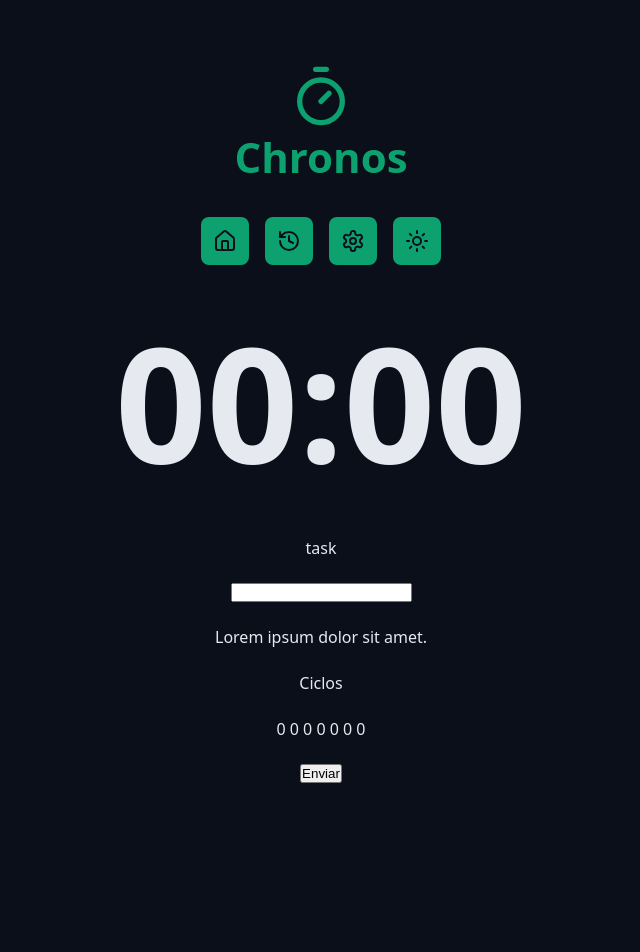
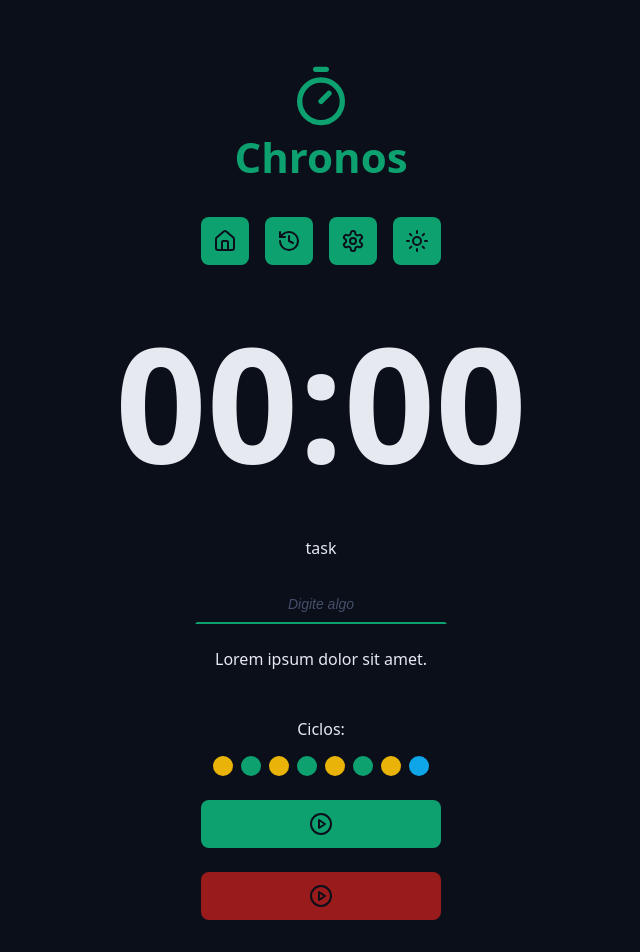
Before and after one commit to DavidRobersonN/chronos-pomodoro, a React (Vite) app: page / in a window 1280 px wide. Shown: the whole page, without its empty margins (319-959 px from the left). Before the commit the page ends 815 px from the top, so only its background shows below. Built offline with nearby package versions, Linux system fonts and the light colour scheme.

Commit message:
continuando com os componente, iniciando a criacao do componente botao

```diff
--- a/src/App.tsx
+++ b/src/App.tsx
@@ -5,6 +5,9 @@
 import { Menu } from './components/Menu';
 import { CountDown } from './components/CountDown';
 import { DefaultInput } from './components/DefaultInput';
+import { Cycles } from './components/Cycles';
+import { DefaultButton } from './components/DefaultButton';
+import { PlayCircleIcon } from 'lucide-react';
 
 export function App() {
   return (
@@ -24,20 +27,24 @@
       <Container>
         <form className='form' action=''>
           <div className='formRow'>
-            <DefaultInput id='meuInput' type='text' />
+            <DefaultInput
+              id='meuInput'
+              type='text'
+              labelText='task'
+              placeholder='Digite algo'
+            />
           </div>
 
           <div className='formRow'>
             <p>Lorem ipsum dolor sit amet.</p>
           </div>
 
-          <div className='formRow'>
-            <p>Ciclos</p>
-            <p>0 0 0 0 0 0 0</p>
-          </div>
+          <div className='formRow'></div>
+          <Cycles />
 
           <div className='formRow'>
-            <button>Enviar</button>
+            <DefaultButton icon={<PlayCircleIcon />} color='green' />
+            <DefaultButton icon={<PlayCircleIcon />} color='red' />
           </div>
         </form>
       </Container>
--- /dev/null
+++ b/src/components/Cycles/index.tsx
@@ -0,0 +1,19 @@
+import styles from './styles.module.css';
+
+export function Cycles() {
+  return (
+    <div className={styles.cycles}>
+      <span>Ciclos:</span>
+      <div className={styles.cyclesDots}>
+        <span className={`${styles.cycleDot} ${styles.workTime}`}> </span>
+        <span className={`${styles.cycleDot} ${styles.shortBreakTime}`}> </span>
+        <span className={`${styles.cycleDot} ${styles.workTime}`}> </span>
+        <span className={`${styles.cycleDot} ${styles.shortBreakTime}`}> </span>
+        <span className={`${styles.cycleDot} ${styles.workTime}`}> </span>
+        <span className={`${styles.cycleDot} ${styles.shortBreakTime}`}> </span>
+        <span className={`${styles.cycleDot} ${styles.workTime}`}> </span>
+        <span className={`${styles.cycleDot} ${styles.longBreakTime}`}> </span>
+      </div>
+    </div>
+  );
+}
--- /dev/null
+++ b/src/components/Cycles/styles.module.css
@@ -0,0 +1,31 @@
+.cycles {
+  display: flex;
+  flex-direction: column;
+  gap: 1.6rem;
+  align-items: center;
+  justify-content: center;
+}
+
+.cyclesDots {
+  display: flex;
+  gap: 0.8rem;
+}
+
+.cycleDot {
+  width: 2rem;
+  height: 2rem;
+  background-color: var(--primary);
+  border-radius: 50%; /* borda redonda */
+}
+
+.workTime {
+  background-color: var(--warning);
+}
+
+.shortBreakTime {
+  background-color: var(--primary);
+}
+
+.longBreakTime {
+  background-color: var(--info);
+}
--- /dev/null
+++ b/src/components/DefaultButton/index.tsx
@@ -0,0 +1,20 @@
+import styles from './styles.module.css';
+
+type DefaultButtonProps = {
+  icon: React.ReactNode;
+  color?: 'green' | `red`; //color?: vai utilizar a cor padrao, caso nao receber green ou red
+} & React.ComponentProps<'button'>; // capturando os tipos padrões do React, para que eu possa utilizar no meu app.tsx dentro do button
+
+export function DefaultButton({
+  icon,
+  color = 'green',
+  ...props
+}: DefaultButtonProps) {
+  return (
+    <>
+      <button className={`${styles.button} ${styles[color]}`} {...props}>
+        {icon}
+      </button>
+    </>
+  );
+}
--- /dev/null
+++ b/src/components/DefaultButton/styles.module.css
@@ -0,0 +1,31 @@
+.button {
+  border: none;
+  background-color: var(--primary);
+  color: var(--text-over-primary);
+  display: flex;
+  align-items: center;
+  justify-content: center;
+  min-width: 24rem;
+  padding: 0.8rem;
+  border-radius: 0.8rem;
+  transition: all 0.1s ease-in-out;
+}
+
+.button svg {
+  width: 2.4rem;
+  height: 3.2rem;
+}
+
+.button:hover {
+  filter: brightness(80%);
+}
+
+.green {
+  background-color: var(--primary);
+  color: var(--text-over-primary);
+}
+
+.red {
+  background-color: var(--error);
+  color: var(--text-over-primary);
+}
--- a/src/components/DefaultInput/index.tsx
+++ b/src/components/DefaultInput/index.tsx
@@ -1,12 +1,21 @@
+import styles from './styles.module.css';
+
 type DefaultInputProps = {
   id: string; // Forçando utilizar uma string
-} & React.ComponentProps<'input'>; // capturando os tipos padroes do React, para que eu possa utilizar no meu app.tsx dentro do input
+  labelText?: string; //a interrogação significa que o label é opcional
+} & React.ComponentProps<'input'>; // capturando os tipos padrões do React, para que eu possa utilizar no meu app.tsx dentro do input
 
-export function DefaultInput({ id, type }: DefaultInputProps) {
+export function DefaultInput({
+  labelText,
+  id,
+  type,
+  ...rest //para poder utilizar qualquer opção do input
+}: DefaultInputProps) {
   return (
     <>
-      <label htmlFor={id}>task</label>
-      <input id={id} type={type} />
+      {/* se  houver label "&&", carregue o label*/}
+      {labelText && <label htmlFor={id}>{labelText}</label>}
+      <input className={styles.input} id={id} type={type} {...rest} />
     </>
   );
 }
--- /dev/null
+++ b/src/components/DefaultInput/styles.module.css
@@ -0,0 +1,23 @@
+.input {
+  background-color: transparent;
+  text-align: center;
+  font-size: 1.8rem;
+  padding: 0.8rem;
+  color: var(--text-default);
+  outline: none;
+
+  border: 0.2rem solid transparent;
+  border-bottom: 0.2rem solid var(--primary);
+  transition: all 0.1s ease-in-out;
+}
+
+.input:focus {
+  border: 0.2rem solid var(--primary);
+  border-radius: 0.8rem;
+}
+
+.input::placeholder {
+  color: var(--gray-500);
+  font-size: 1.4rem;
+  font-style: italic;
+}
```
Also changed, not shown: anotações.txt.
